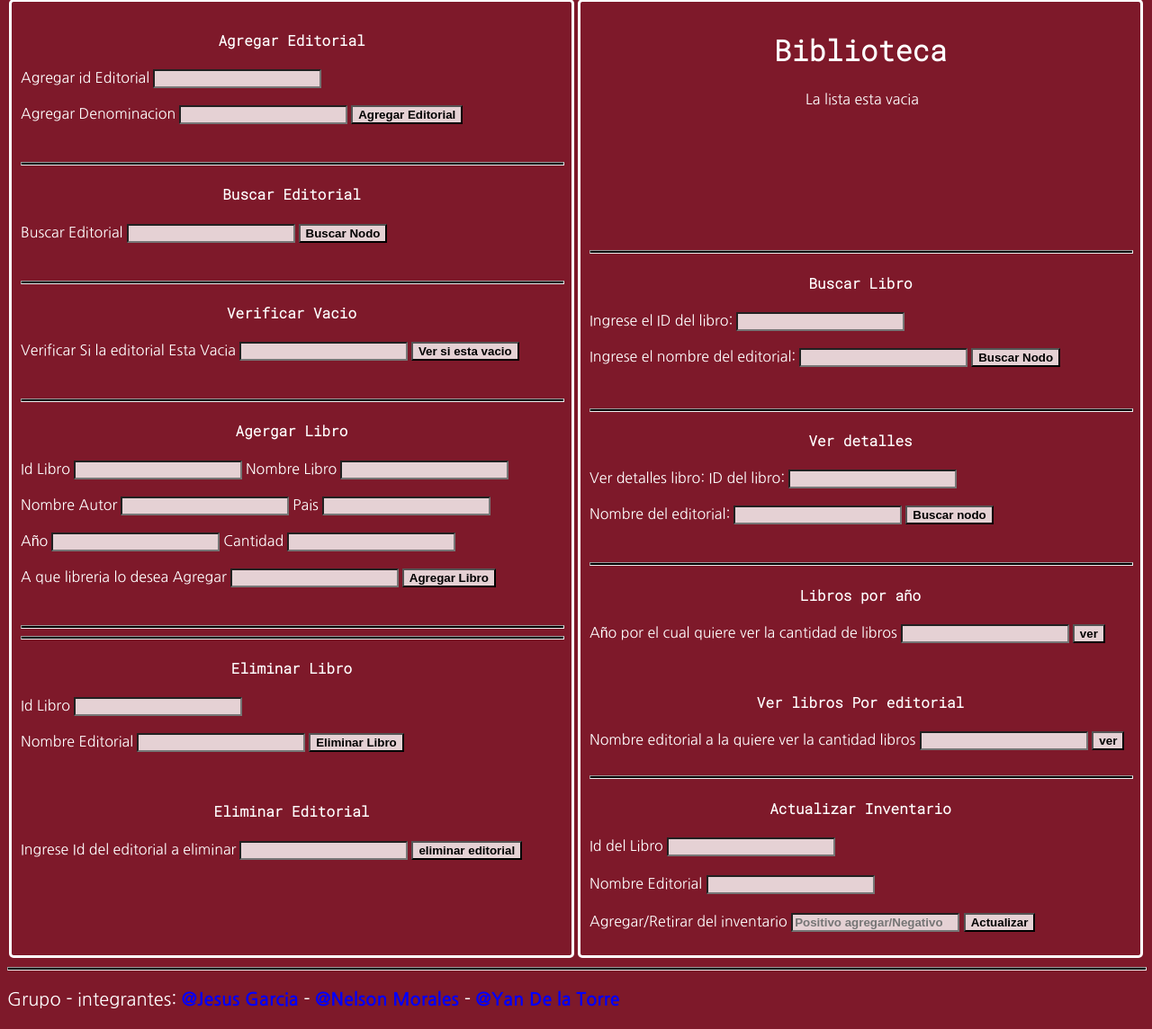
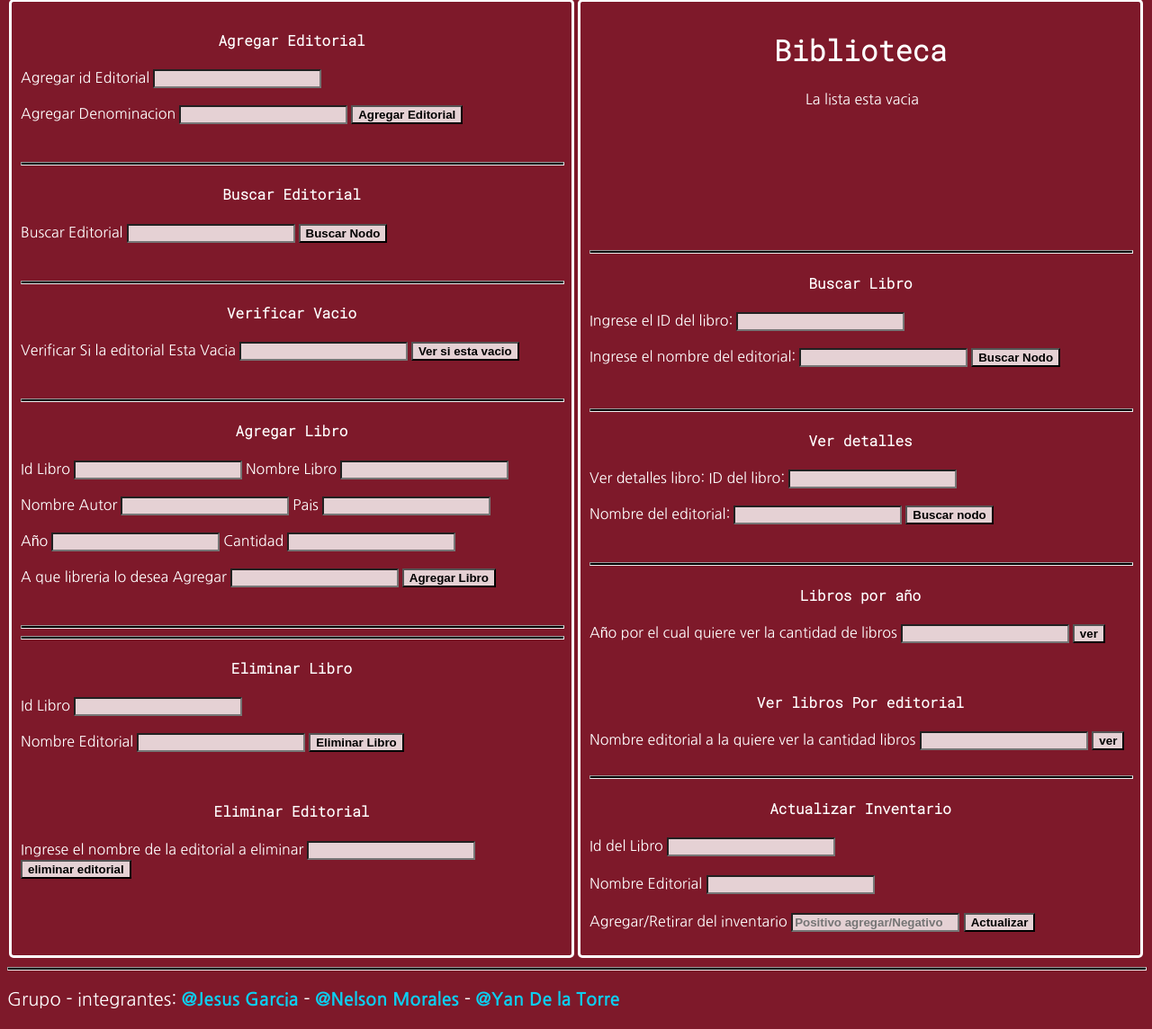
Before and after one commit to jgabriel2g/tareaEstructura, a PHP site: page / in a window 1280 px wide. Shown: the part 75-1219 px from the top of the page at 90% size. Run offline with PHP 8.4, Linux system fonts and the light colour scheme.

Commit message:
Arreglo a eliminar editorial, y alerts

```diff
--- a/Style/style.css
+++ b/Style/style.css
@@ -62,7 +62,7 @@ hr{
 }
 a{
     text-decoration: none;
-    color: blue ;
+    color: rgb(13, 206, 240) ;
     font-weight: bold;
     font-size: 20px;
 }
--- a/index.php
+++ b/index.php
@@ -3,7 +3,10 @@
     session_start();
     if(!isset($_SESSION["multilista"])){
         $_SESSION["multilista"] = new multilista;
-        echo'<script> alert("Se estan implemtentando Cookies"); </script>';
+        echo'<script> alert("INTEGRANTES: Nelson Morales - Jesus Garcia - Yan De La Torre");
+        alert("Se estan implementando Cookies");
+        </script>';
+
     }
 ?>
 <!DOCTYPE html>
@@ -98,7 +101,7 @@
     </section>
 
     <section class="Formulario de libros">
-        <h4>Agergar Libro</h4>
+        <h4>Agregar Libro</h4>
         <div class="registrar_libr">
             <form action="index.php" method="post">
                 <span>Id Libro</span>
@@ -154,28 +157,26 @@
             ?>
             <br>
         </div>
-
         <div class="Eliminar_editorial">
             <h4>Eliminar Editorial</h4>
             <form action="index.php" method="post">
-                <span>Ingrese Id del editorial a eliminar</span>
+                <span>Ingrese el nombre de la editorial a eliminar</span>
                 <input type="text" name="eliminar_editorial" class="texto">
                 <input type="submit" value="eliminar editorial" class="boton">
             </form>
-        </div>
-
-        <div class="eliminando_editorial">
-            <?php
-                if(isset($_POST["eliminar_editorial"])){
-                    $H = $_SESSION["multilista"]->EliminarEditorial($_POST["eliminar_editorial"]);
-                }
-            ?>
         </div>
     </section>
     </div>
 </div>
     <div class="Columnas">
         <div class="Columna_2">
+            <div class="eliminando_editorial">
+            <?php
+                if(isset($_POST["eliminar_editorial"])){
+                    $_SESSION["multilista"]->EliminarEditorial($_POST["eliminar_editorial"]);
+                }
+            ?>
+        </div>
         <div class="Agregado_de_libros">
             <?php
                 if (isset($_POST["Actualizar_inventario"])){
@@ -183,6 +184,8 @@
                 }
             ?>
         </div>
+
+
             <h1>Biblioteca</h1>
             <section class="Mostrar_section">
                 <div class="Mostrar">
@@ -190,7 +193,7 @@
                     $Mensaje = $_SESSION["multilista"]->mostrarEditorial();
                     echo "$Mensaje";
                     ?>
-                    </div>
+                </div>
             </section>
             <div class="Libro_a_buscar">
             <br><hr>
--- a/multilista.php
+++ b/multilista.php
@@ -68,6 +68,7 @@
                     }
                 }else{
                     if($Editorial === $this->Final){
+						$this->Final->get_Anterior()->set_Siguiente(NULL);
                         $this->Final = $Editorial->get_Anterior();
                     }else{
                         $Auxiliar = $Editorial->get_Anterior();
@@ -78,8 +79,6 @@
                 return true;
             }
         }
-
-
 
 		function AgregarLibro($Libro,$editorial){//✔
 			$editoral_add = $this->BuscarEditorial($editorial);
```
